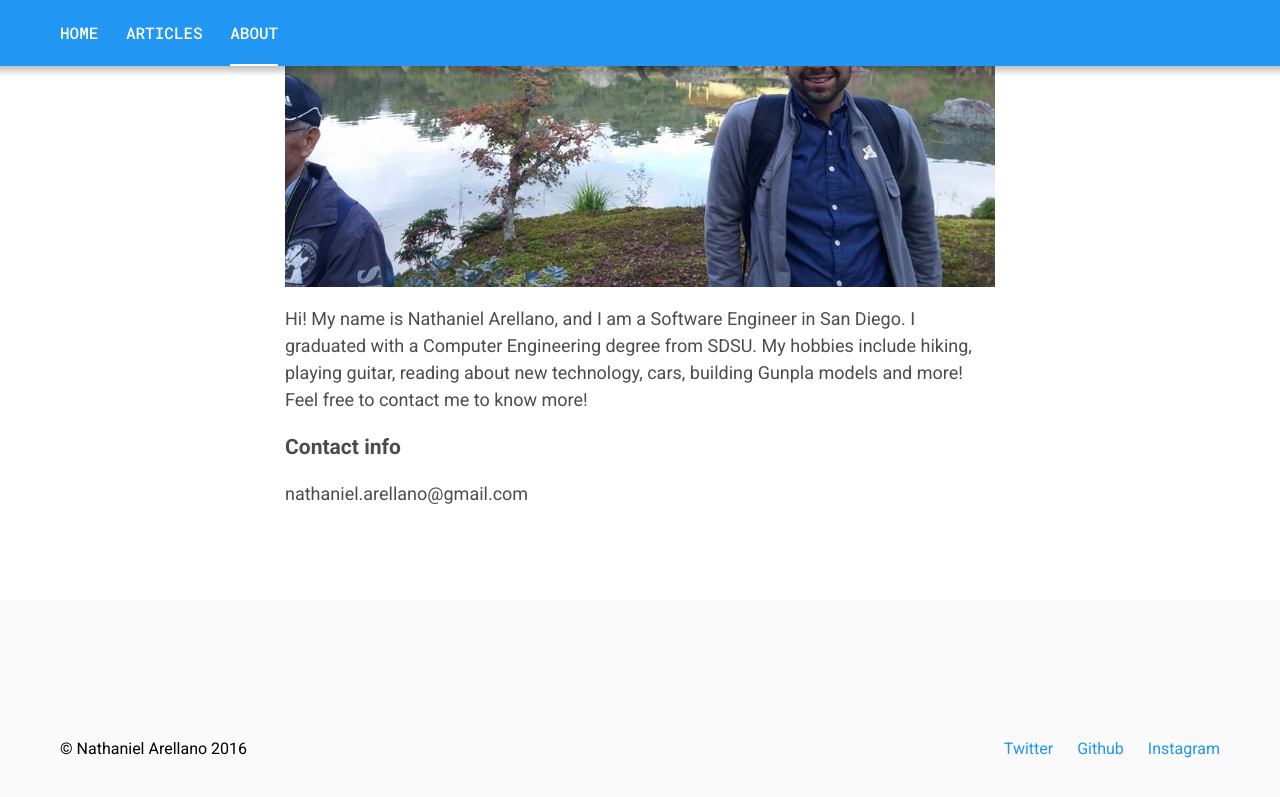
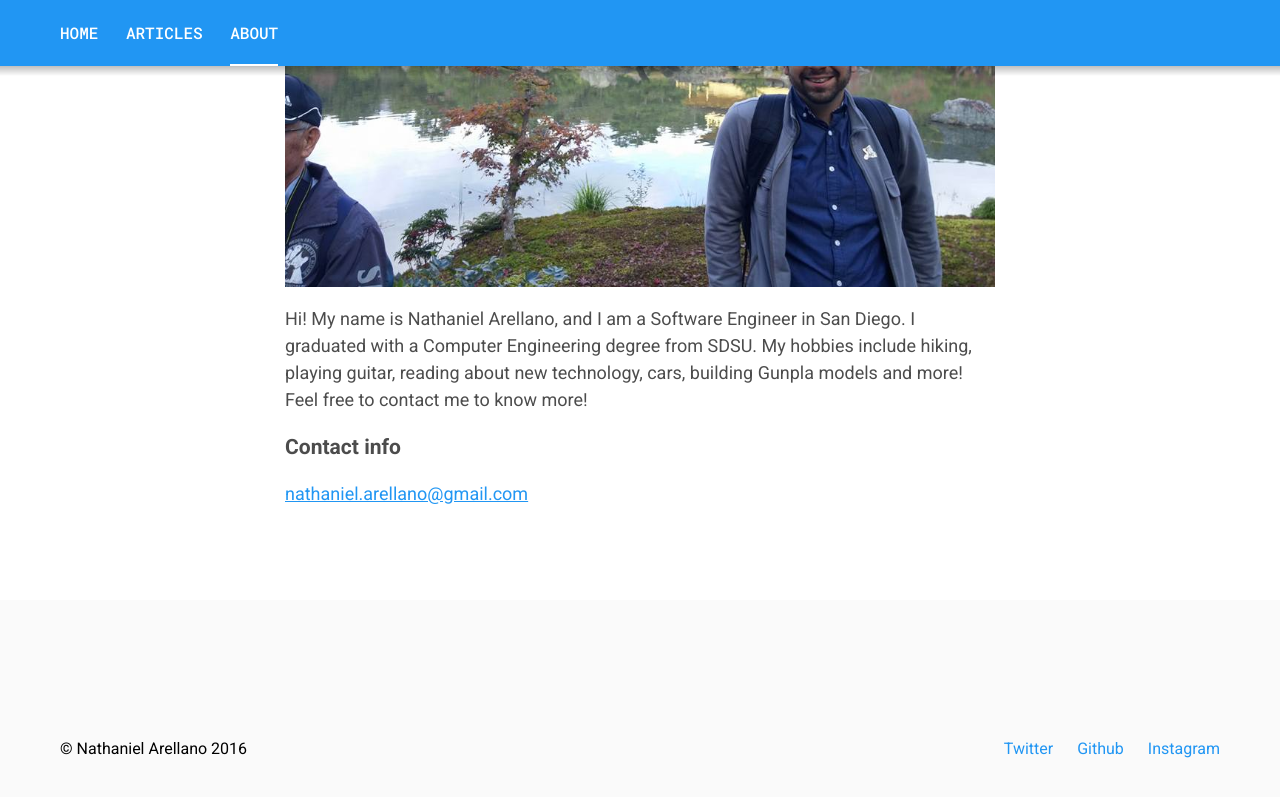
Before and after one commit to tanyxp/tanyxp.github.io, a Jekyll site: the page built from _pages/about.markdown, in a window 1280 px wide and 900 px high, scrolled down 597 px. Shown: the top 797 px of the window. Built offline with Jekyll 4.4.1, drawn with Linux system fonts in a browser that asks for light colours.

Commit message:
Update about.markdown

```diff
--- a/_pages/about.markdown
+++ b/_pages/about.markdown
@@ -9,4 +9,4 @@ Hi! My name is Nathaniel Arellano, and I am a Software Engineer in San Diego. I
 
 ### Contact info
 
-{{ site.email }}
+<a href="mailto:{{ site.email }}">{{ site.email }}</a>
```
